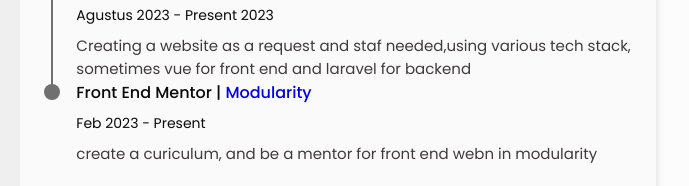
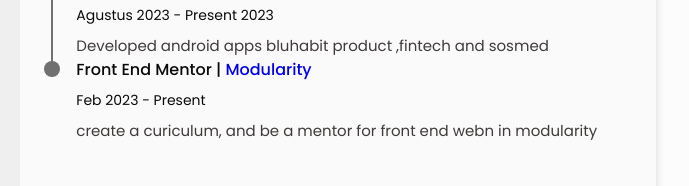
Before and after one commit to azkifairuz/azkifairuz.github.io, a plain HTML site: page index.html in a window 1280 px wide. Shown: the part 370-556 px from the top of the page, 468-1157 px from the left. Drawn offline with nearby package versions, Linux system fonts and the light colour scheme.

Commit message:
update portofolio

```diff
--- a/index.html
+++ b/index.html
@@ -298,7 +298,7 @@
                     >Agustus 2023 - Present 2023</span
                   >
                   <p class="experience__description">
-                    Creating a website as a request and staf needed,using various tech stack, sometimes vue for front end and laravel for backend
+                    Developed android apps bluhabit product ,fintech and sosmed
                   </p>
                 </div>
               </div>
```
